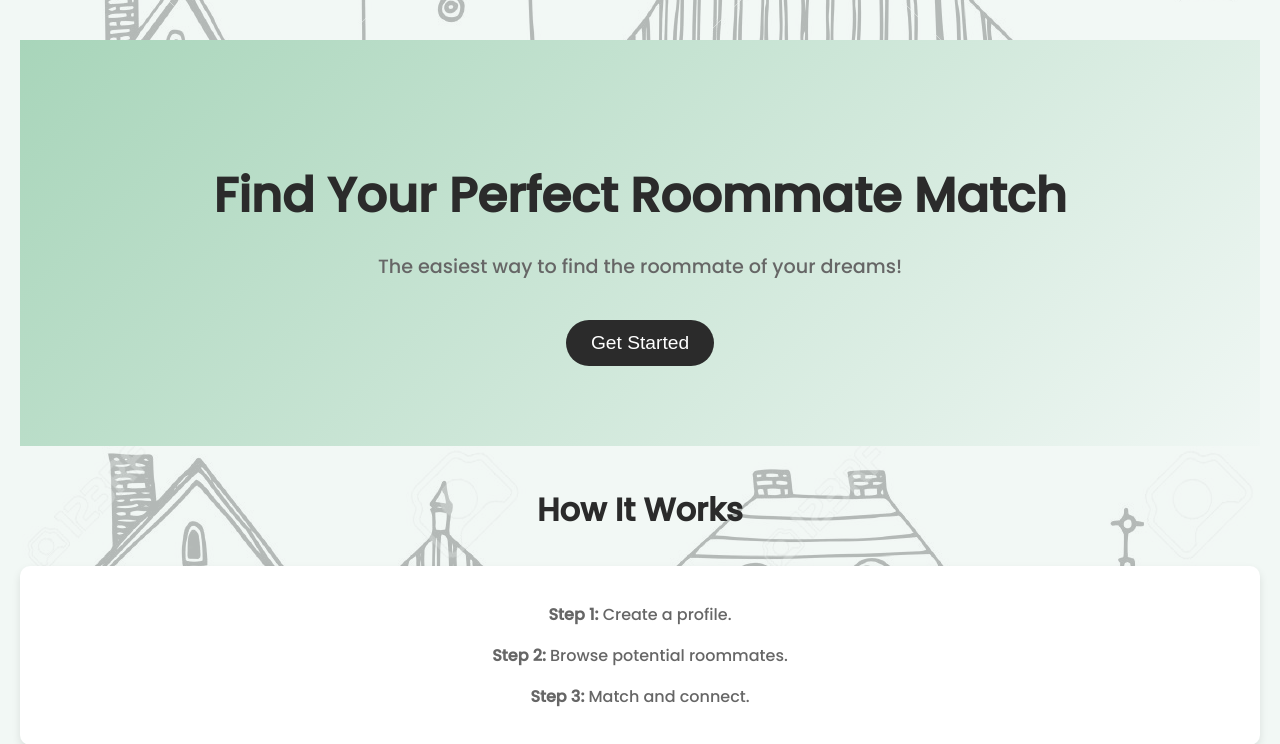
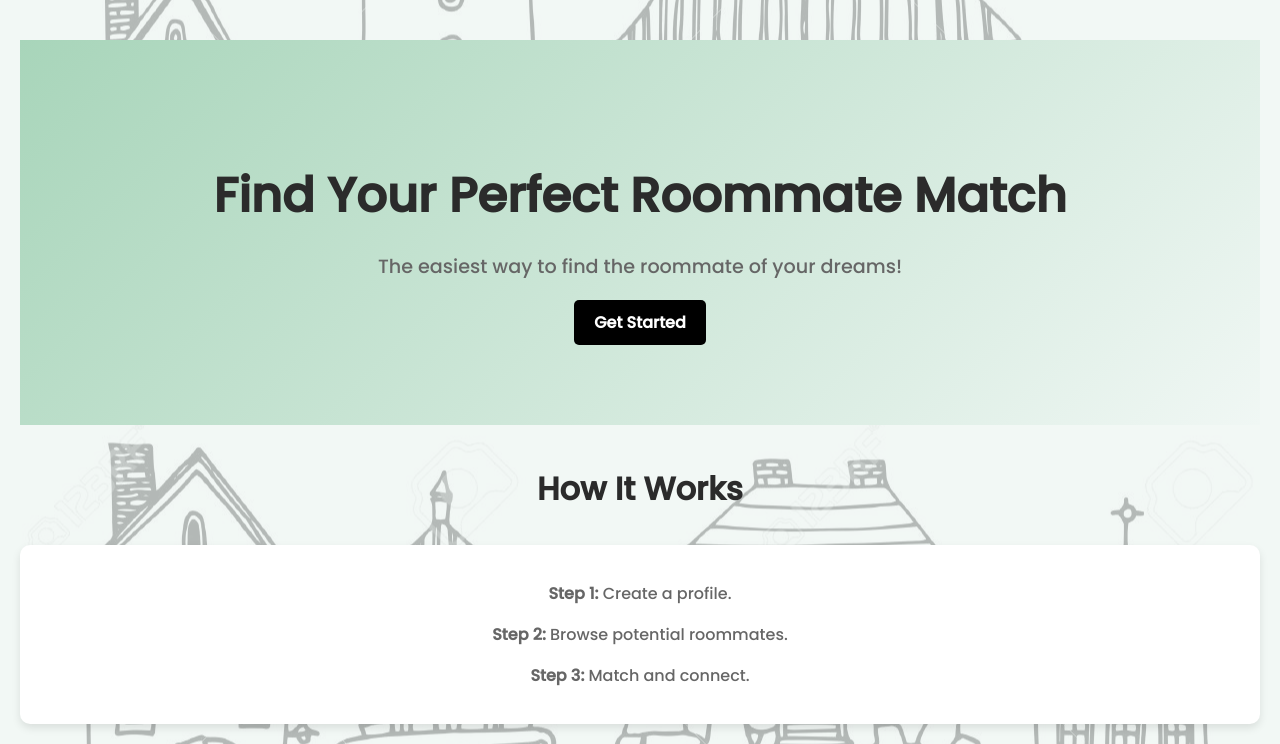
Before and after one commit to annapatel122/Roomify, a PHP site: page /home-page.html in a window 1280 px wide. Shown: the part 147-891 px from the top of the page. Run offline with PHP 8.4, Linux system fonts and the light colour scheme.

Commit message:
removed the error message that shows right when a user is directed to the login page

```diff
--- a/Root/home-page.html
+++ b/Root/home-page.html
@@ -31,7 +31,9 @@
     <p>The easiest way to find the roommate of your dreams!</p>
     <!-- One day the Get started button can check if user is signed in and if they are it takes them to
      profile dashboard and if not they are taken to -->
-    <button>Get Started</button>
+    <!-- <button>Get Started</button> -->
+    <!-- <a href="./html-pages/login-page.html" class="button">Get Started</a> -->
+    <a href="./html-pages/login-page.html" style="display: inline-block; padding: 10px 20px; font-size: 16px; font-weight: bold; text-align: center; text-decoration: none; color: white; background-color: black; border: none; border-radius: 5px; cursor: pointer; transition: background-color 0.3s ease;">Get Started</a>
 </section>
 
 <section class="how-it-works">
--- a/Root/html-pages/login-page.html
+++ b/Root/html-pages/login-page.html
@@ -21,10 +21,10 @@
     <div class="container">
         <h1>Login</h1>
 
-        <!-- Error Message -->
+        <!-- Error Message
         <div id="errorMessage" class="error-message">
             Invalid username or password
-        </div>
+        </div> -->
 
         <!-- Login Form -->
         <form action="../api/check_password.php" method="post">
--- a/Root/html-pages/swipe-interface.php
+++ b/Root/html-pages/swipe-interface.php
@@ -13,6 +13,8 @@ $user_id = $_SESSION['user_id'];
 $username = $_SESSION['username'];
 // Proceed to display the profile dashboard
 ?>
+
+
 <!DOCTYPE html>
 <html lang="en">
 <head>
```
